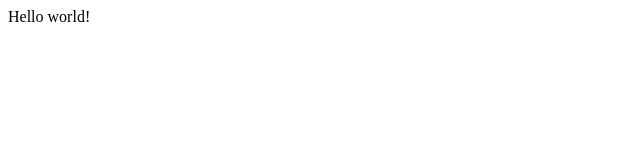
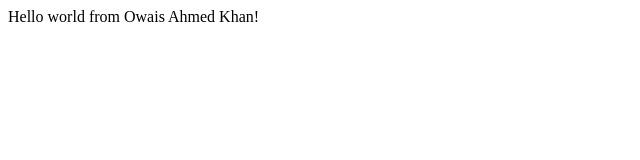
Before and after one commit to Owaisk23/Gatsby-helloworld, a Gatsby site: page / in a window 1280 px wide. Shown: the whole page, without its empty margins (0-640 px from the left). Built offline with nearby package versions, Linux system fonts and the light colour scheme; Gatsby itself is replaced by a stand-in of ours.

Commit message:
gatsby boiler plate project

```diff
--- a/src/pages/index.js
+++ b/src/pages/index.js
@@ -1,5 +1,5 @@
 import React from "react"
 
 export default function Home() {
-  return <div>Hello world!</div>
+  return <div>Hello world from Owais Ahmed Khan!</div>
 }
```
